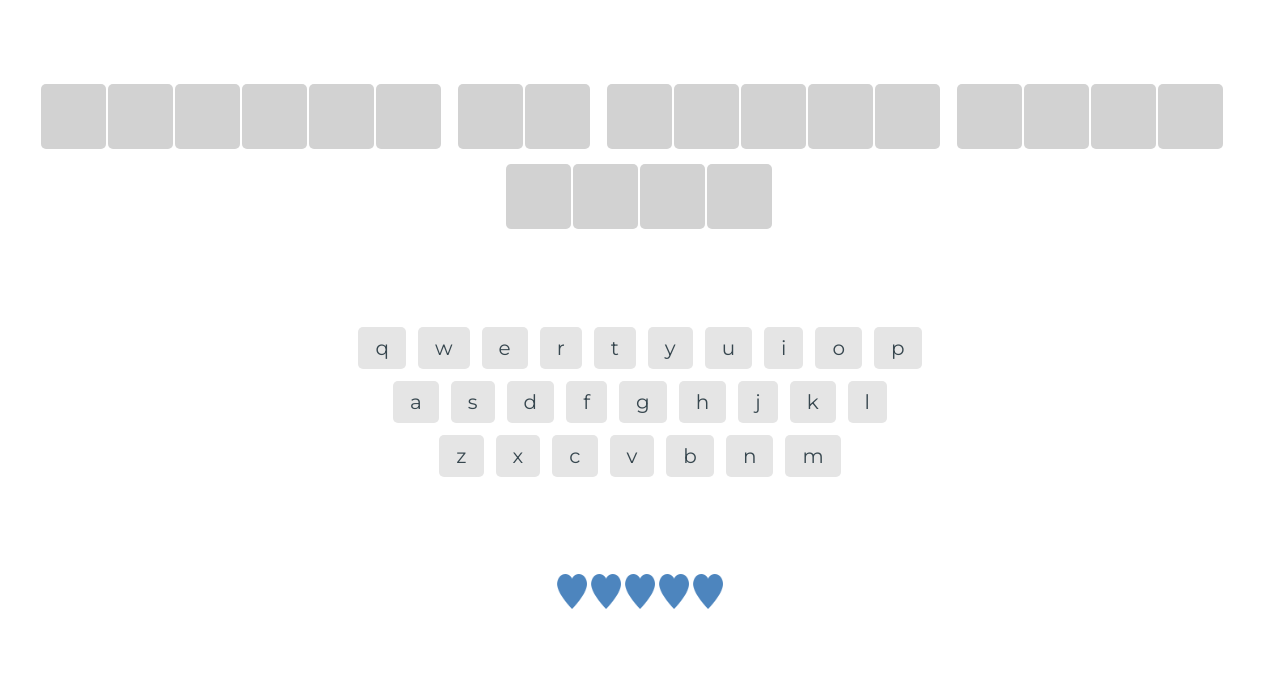
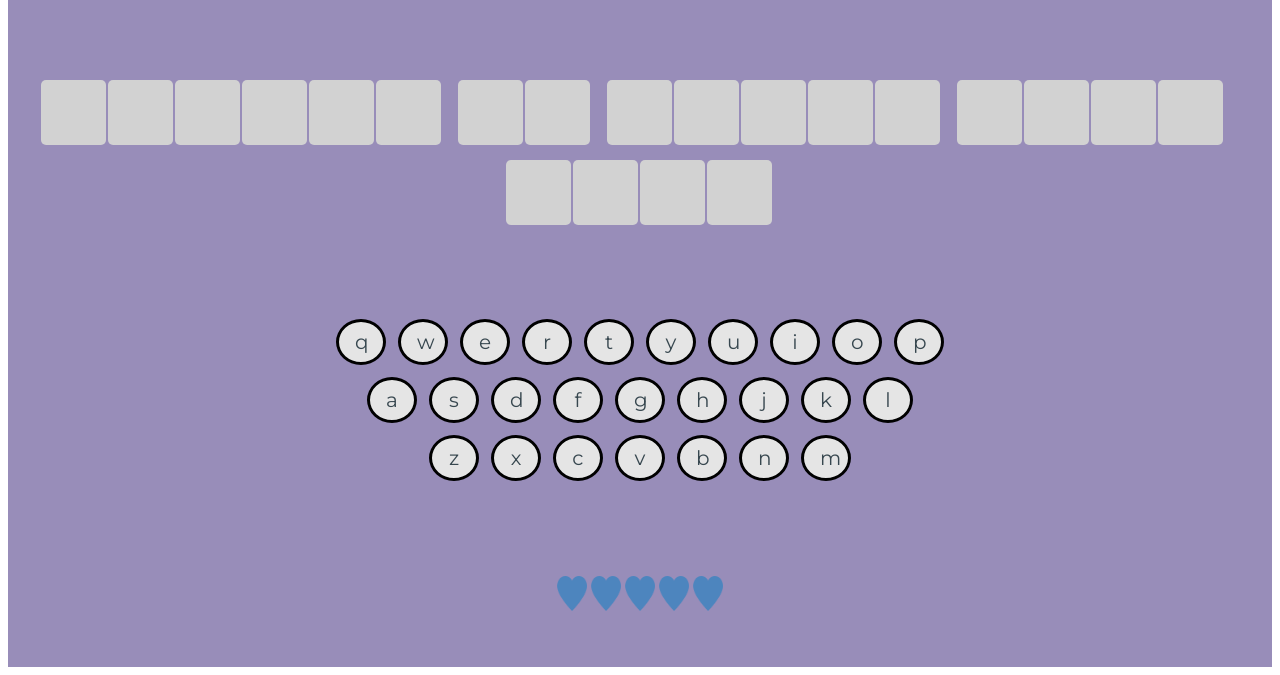
Before and after one commit to smatthews-nz/fsjs-techdegree-project4, a plain HTML site: page index.html in a window 1280 px wide. Both pictures are taken after a click on the button "Start Game". Shown: the part 141-816 px from the top of the page. Drawn offline with Linux system fonts and the light colour scheme.

Commit message:
Updated css styling and completed game logic

```diff
--- a/css/styles.css
+++ b/css/styles.css
@@ -60,12 +60,30 @@ button {
   cursor: pointer;
 }
 
+.key {
+  margin: 6px;
+  border: 1px solid transparent;
+  padding: .5rem 1rem;
+  color: var(--color-keys);
+  font-size: var(--font-size-medium);
+  background-color: var(--color-keys-light);
+  border-radius: 50%;
+  border: 3px solid black;
+  -webkit-transition: var(--transition);
+  -o-transition: var(--transition);
+  transition: var(--transition);
+  cursor: pointer;
+  text-align: center;
+  width: 50px;
+}
+
 #btn__reset {
 	width: 200px;
 	margin: 0 auto;
 }
 
 .main-container {
+  background-color: #988db9;
   display: flex;
   flex-direction: column;
   justify-content: space-around;
--- a/js/Game.js
+++ b/js/Game.js
@@ -12,7 +12,10 @@ class Game{
         this.activePhrase = null;
         //end constructor
     }
-
+/**
+ * Creates phrases for use in game
+ * @returns {Array} An array of phrases that could be used in the game
+ */
     createPhrases(){
         let phrases = [
             new Phrase("Life is like a box of chocolates"),
@@ -25,14 +28,20 @@ class Game{
         return phrases;
         //end createPhrases method
     }
-
+/**
+ * Selects a random phrase from phrases property
+ * @returns {Object} Phrase object chosed to be used
+ */
     getRandomPhrase(){
-        const randomNum = Math.floor(Math.random() * Math.floor(5));
+        //genereate a random number between 0 and length of the array
+        const randomNum = Math.floor(Math.random() * Math.floor(this.phrases.length));
+        //selects the random element from the phrases array
         return this.phrases[randomNum];
         //end getRandomPhrase method
     }
 
     startGame(){
+        this.resetGame();
         const overlay = document.getElementById('overlay');
         overlay.style.display = "none";
         const randomPhrase = game.getRandomPhrase();
@@ -51,19 +60,18 @@ class Game{
          const phraseList = document.getElementsByTagName('UL')[0];
          //get the lis from within the ul tag
          const lis = phraseList.getElementsByTagName('LI');
-         //loop through lis
-         let gameWon = true;
+         //declare gameWon variable to track state of game
+         let gameWon = false;
+         //get lis by class name, and search for hide
+         let hiddenLetters = document.getElementsByClassName('hide');
 
-         for(let i = 0; i < lis.length; i++){
-             //test to see if any lis class name still includes 'hide'
-            if (/hide*[A - Za - z] * [A - Za - z]/g.test(lis[i].className)) {
-                //game is not won, return false
-                gameWon = false;
-            } else {
-                //no hidden letters left on the board, game is won
-                return true;
-            }
-        }
+         //check if hidden letters.length is === 0
+         if(hiddenLetters.length === 0){
+             gameWon = true;
+         } else {
+             gameWon = false;
+         }
+
 
         return gameWon;
     }
@@ -103,11 +111,9 @@ class Game{
             h1.textContent = "Sorry, better luck next time!";
             overlay.className = 'lose';
         }
-
     }
 
     handleInteraction(button){
-        console.log(button);
          //get the keyboard from the DOM
          const keyboard = document.getElementsByClassName('key');
          //loop through keyboard
@@ -132,5 +138,30 @@ class Game{
          }
 
     }
+
+    resetGame(){
+        //get the UL that holds the phrase from the DOM
+        const phraseList = document.getElementsByTagName('UL')[0];
+        //remove all LIs by setting inner html to zero
+        phraseList.innerHTML = "";
+        //reset the missed count to zero
+        this.missed = 0;
+        //get heart images from the DOM
+        const tries = document.getElementsByClassName('tries');
+        //loop through and reset life.pngs
+        for(let i = 0; i < tries.length; i++){
+            let life = tries[i].getElementsByTagName('IMG')[0];
+            life.setAttribute('src', 'images/liveHeart.png')
+        }
+        //enable all keys
+        keysPressed = [];
+        //get keyboard from the DOM
+        const keyboard = document.getElementsByClassName('key');
+        //loop through keys and re-enable, and remove the chosen class
+        for(let j = 0; j < keyboard.length; j++){
+            keyboard[j].removeAttribute('disabled');
+            keyboard[j].className = 'key';
+        }
+    }
 //close class
 }
--- a/js/app.js
+++ b/js/app.js
@@ -4,7 +4,7 @@
 let game;
 const startButton = document.getElementById('btn__reset');
 const keyboard = document.getElementsByClassName('key');
-const keysPressed = [];
+let keysPressed = [];
 
 startButton.addEventListener('click', (event) => {
     game = new Game();
```
